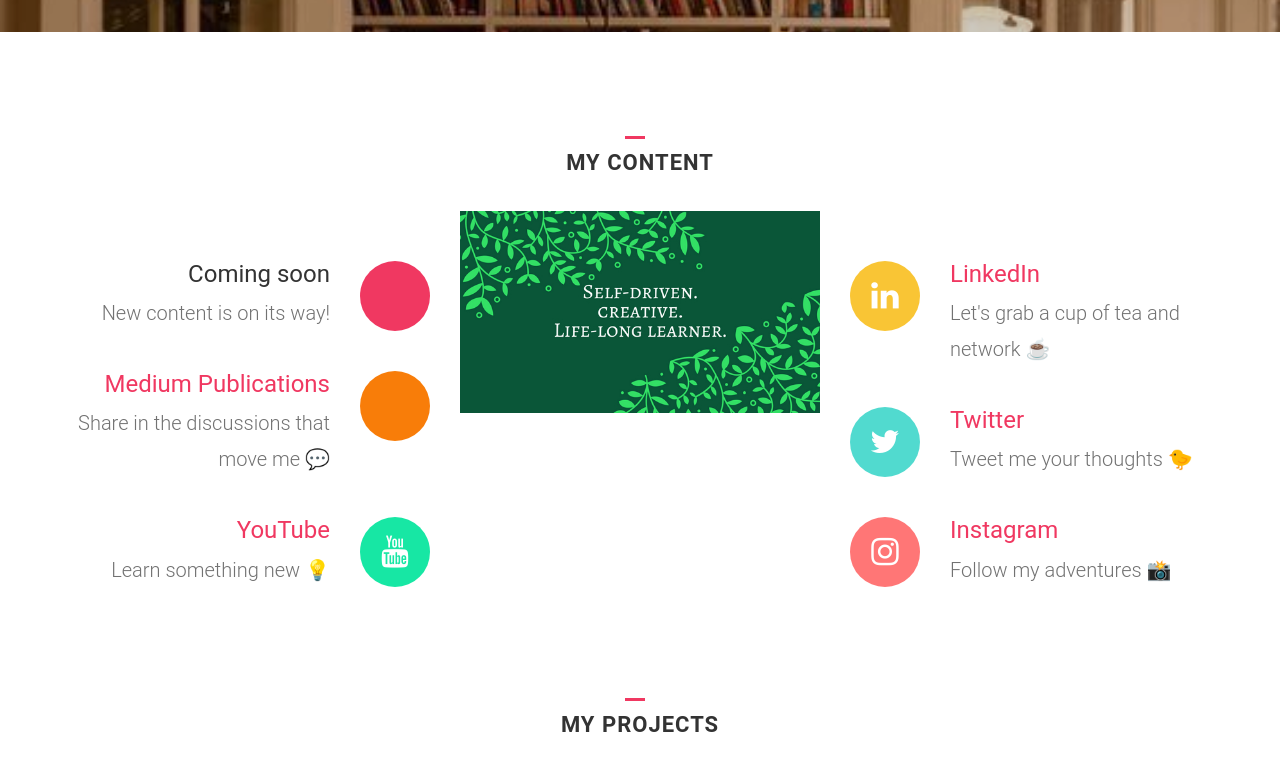
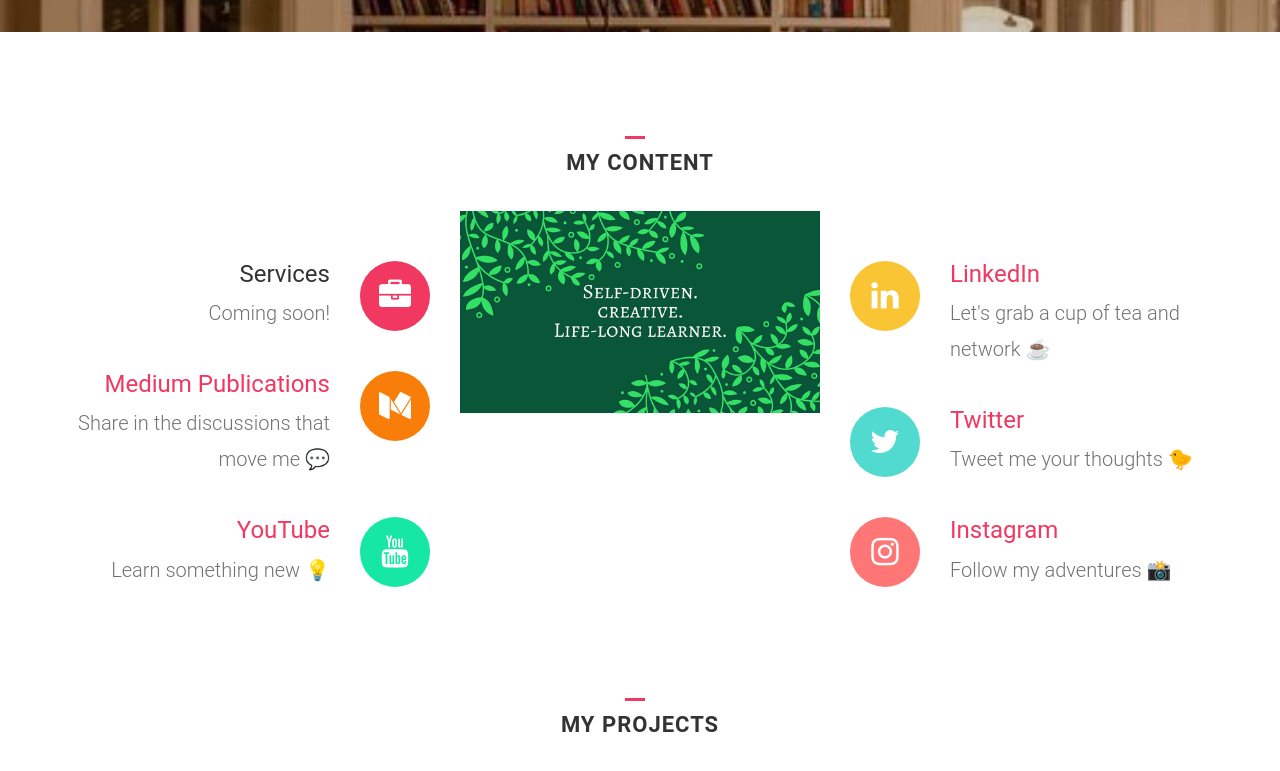
Before and after one commit to Surekha24/Surekha24.github.io, a Jekyll site: the page index.html, which Jekyll copies as it is, in a window 1280 px wide and 900 px high, scrolled down 1995 px, cut to the strip 0-798 px from the top of the window. Shown: the top 771 px of the strip. Built offline with Jekyll 4.4.1, drawn with Linux system fonts in a browser that asks for light colours; nearby versions of some CDN libraries; some web fonts are replaced; library files that are not in the unit come from our copies.

Commit message:
Update index.html

```diff
--- a/index.html
+++ b/index.html
@@ -155,19 +155,19 @@
 					<div class="fh5co-services-right">
 						<div class="fh5co-table2 text-center">
 							<div class="fh5co-table-cell2">
-								<i class="icon-heart3"></i>
+								<i class="fa fa-briefcase"></i>
 							</div>
 						</div>
 						<div class="holder-section">
-							<h3>Coming soon</h3>
-							<p>New content is on its way!</p>
+							<h3>Services</h3>
+							<p>Coming soon!</p>
 						</div>
 					</div>
 
 					<div class="fh5co-services-right">
 						<div class="fh5co-table2 fh5co-table2-color-2 text-center">
 							<div class="fh5co-table-cell2">
-								<i class="material-icons-laptop"></i>
+								<i class="fa fa-medium"></i>
 							</div>
 						</div>
 						<div class="holder-section">
@@ -330,9 +330,9 @@
 						<p><small>I'm hosted with GitHub Pages.</small></p>
 
 	                                        <p class="fh5co-social-icons">
-							<a href="https://twitter.com/SurekhaB_" target="_blank"><i class="material-icons-twitter-with-circle"></i></a>
-							<a href="https://instagram.com/surekha_bhugeloo/" target="_blank"><i class="material-icons-instagram-with-circle"></i></a>
-						        <a href="https://www.linkedin.com/in/surekhabhugeloo/" target="_blank"><i class="material-icons-linkedin-with-circle"></i></a>
+							<a href="https://twitter.com/SurekhaB_" target="_blank"><i class="fa fa-twitter-with-circle"></i></a>
+							<a href="https://instagram.com/surekha_bhugeloo/" target="_blank"><i class="fa fa-instagram-with-circle"></i></a>
+						        <a href="https://www.linkedin.com/in/surekhabhugeloo/" target="_blank"><i class="fa fa-linkedin-with-circle"></i></a>
 						</p>
 					</div>
 				</div>
```
